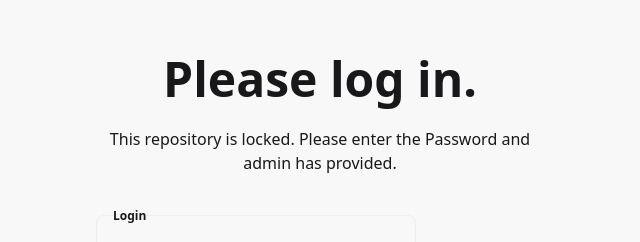
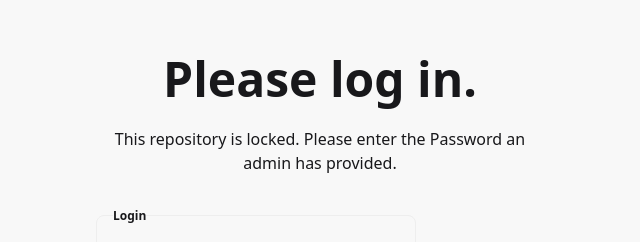
Before and after one commit to intensed-dev/schulclub-svg, a website: page index.html in a window 1280 px wide. Shown: the part 144-386 px from the top of the page, 320-960 px from the left. Drawn offline with nearby package versions, Linux system fonts and the light colour scheme.

Commit message:
Fix typo and restructure login form layout

```diff
--- a/index.html
+++ b/index.html
@@ -17,9 +17,10 @@
     <div class="max-w-md">
       <h1 class="text-5xl font-bold">Please log in.</h1>
       <p class="py-6">
-        This repository is locked. Please enter the Password and admin has provided.
+        This repository is locked. Please enter the Password an admin has provided.
       </p>
 
+      <div class="text-center align-center" align="center">
           <fieldset class="fieldset bg-base-200 border-base-300 rounded-box w-xs border p-4">
             <legend class="fieldset-legend">Login</legend>
 
@@ -34,7 +35,7 @@
             <!-- Login -->
             <button class="btn btn-neutral mt-4" id="login">Login</button>
           </fieldset>
-
+      </div>
     </div>
   </div>
 </div>
```
Lines whose indentation alone changed are shown as unchanged.
